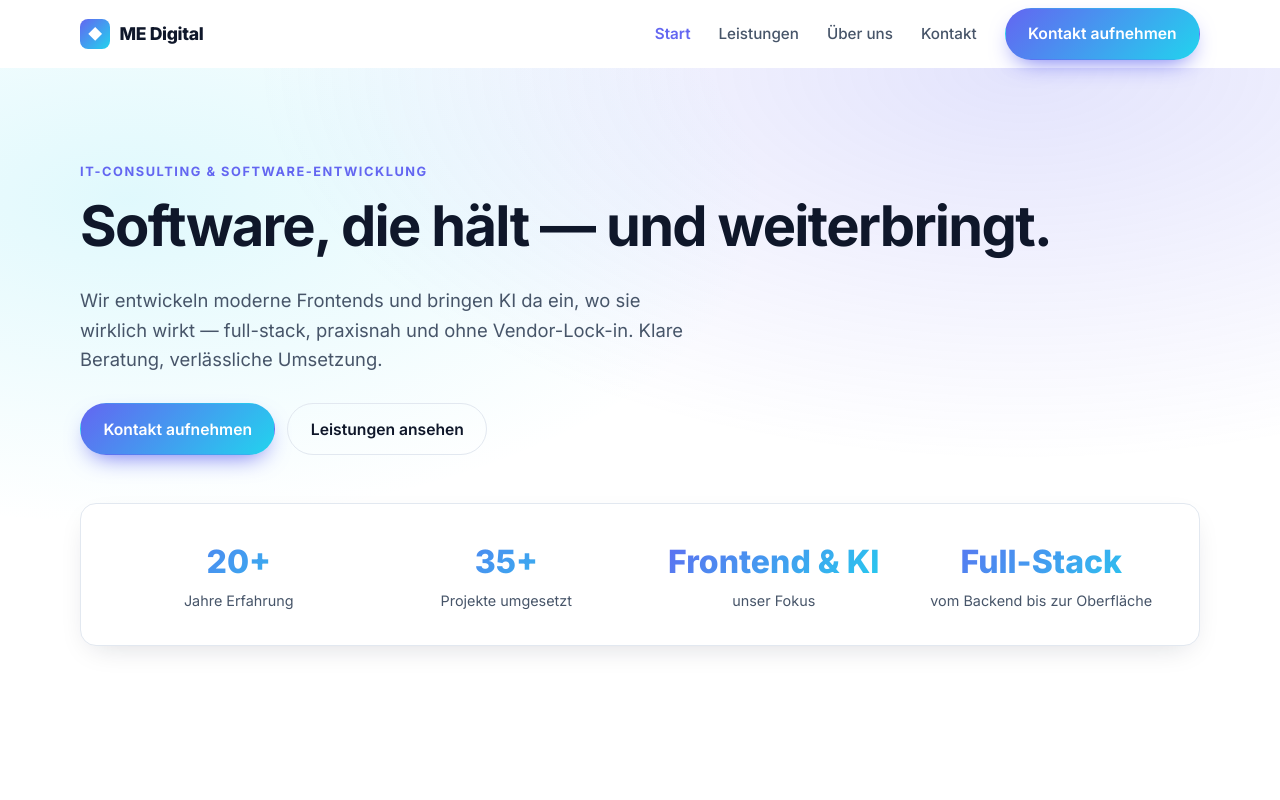
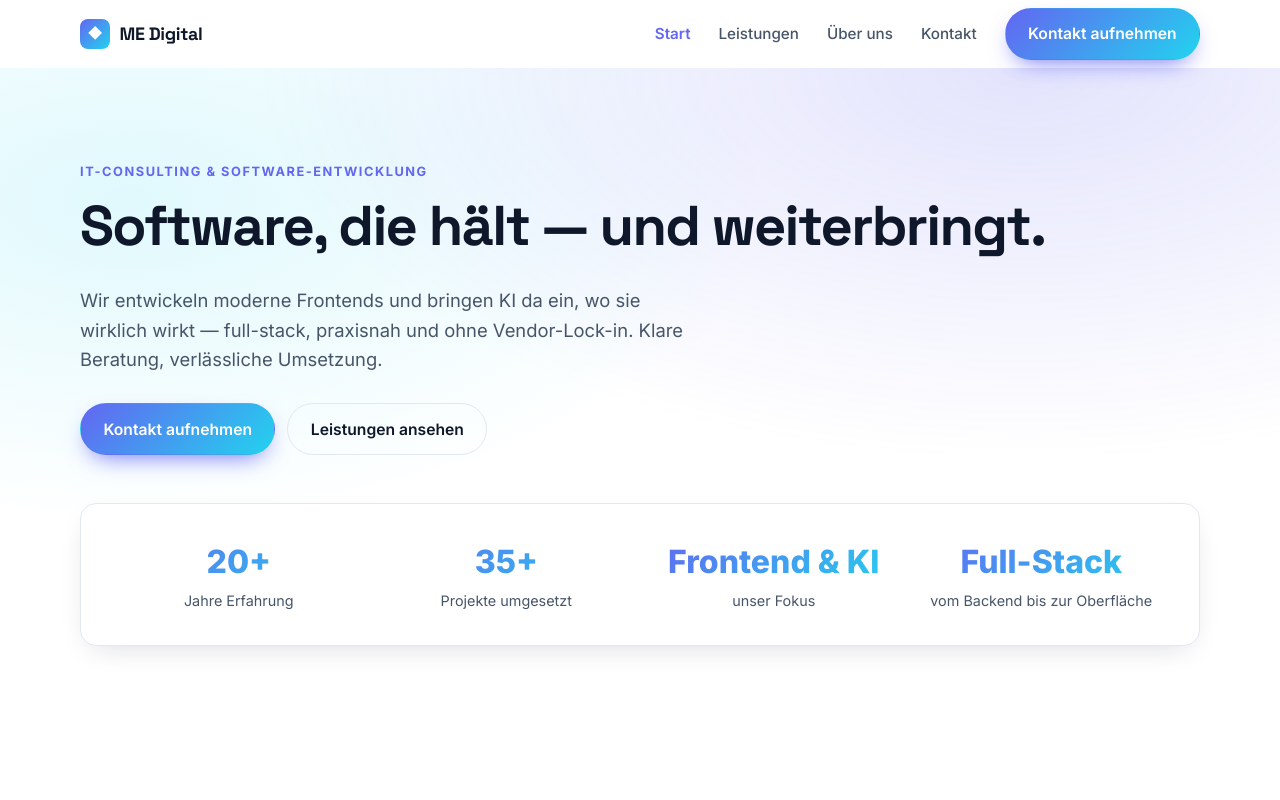
Before and after one commit to me-consulting/me-digital.io, an Angular app: page / in a window 1280 px wide. Shown: the top 800 px of the page. Built offline with nearby package versions, Linux system fonts and the light colour scheme.

Commit message:
style(typography): Space Grotesk display font for headings + brand
- Self-host Space Grotesk variable woff2 (public/fonts/, no CDN)
- --font-display token; h1-h4 + nav brand use it, Inter stays for body
- Palette-independent, so it survives any future colour decision

```diff
--- a/src/app/nav/nav.scss
+++ b/src/app/nav/nav.scss
@@ -18,8 +18,9 @@
   display: inline-flex;
   align-items: center;
   gap: 0.6rem;
-  font-weight: 800;
-  font-size: 1.1rem;
+  font-family: var(--font-display);
+  font-weight: 700;
+  font-size: 1.12rem;
   letter-spacing: -0.02em;
   color: var(--ink);
   text-decoration: none;
--- a/src/styles.scss
+++ b/src/styles.scss
@@ -1,10 +1,18 @@
-/* Self-hosted Inter variable font — no third-party / Google Fonts request. */
+/* Self-hosted variable fonts — no third-party / Google Fonts request. */
 @font-face {
   font-family: 'Inter';
   font-style: normal;
   font-weight: 100 900;
   font-display: swap;
   src: url('/fonts/Inter-wght-normal.woff2') format('woff2');
+}
+
+@font-face {
+  font-family: 'Space Grotesk';
+  font-style: normal;
+  font-weight: 300 700;
+  font-display: swap;
+  src: url('/fonts/SpaceGrotesk-latin-wght-normal.woff2') format('woff2');
 }
 
 /* ============================================================
@@ -30,6 +38,8 @@
   /* Type */
   --font: 'Inter', system-ui, -apple-system, 'Segoe UI', Roboto, Helvetica,
     Arial, sans-serif;
+  --font-display: 'Space Grotesk', 'Inter', system-ui, -apple-system,
+    'Segoe UI', sans-serif;
 
   /* Rhythm */
   --radius: 16px;
@@ -61,6 +71,7 @@ h1,
 h2,
 h3,
 h4 {
+  font-family: var(--font-display);
   line-height: 1.15;
   margin: 0 0 0.5em;
   font-weight: 700;
```
Also changed, not shown: public/fonts/SpaceGrotesk-latin-wght-normal.woff2 (added).
